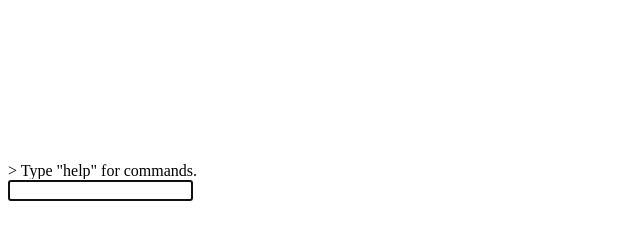
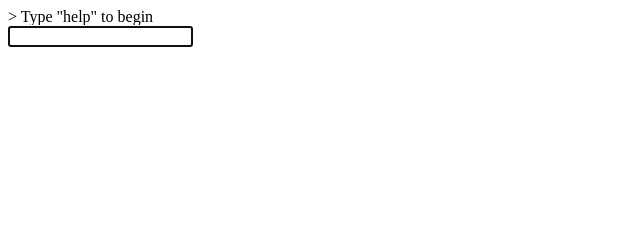
Before and after one commit to natelro77/redark, a plain HTML site: page index.html in a window 1280 px wide. Shown: the whole page, without its empty margins (0-640 px from the left). Drawn offline with Linux system fonts and the light colour scheme.

Commit message:
Update index.html

```diff
--- a/index.html
+++ b/index.html
@@ -3,15 +3,13 @@
 <head>
   <meta charset="UTF-8" />
   <meta name="viewport" content="width=device-width, initial-scale=1.0"/>
-  <title>Legend's Terminal</title>
+  <title>Legend Terminal</title>
   <link rel="stylesheet" href="style.css" />
 </head>
 <body>
-  <canvas id="spiderweb"></canvas>
-
   <div id="overlay">
     <div id="terminal">
-      <div>> Type "help" for commands.</div>
+      <div>> Type "help" to begin</div>
     </div>
     <input id="command" type="text" autocomplete="off" autofocus />
   </div>
```
